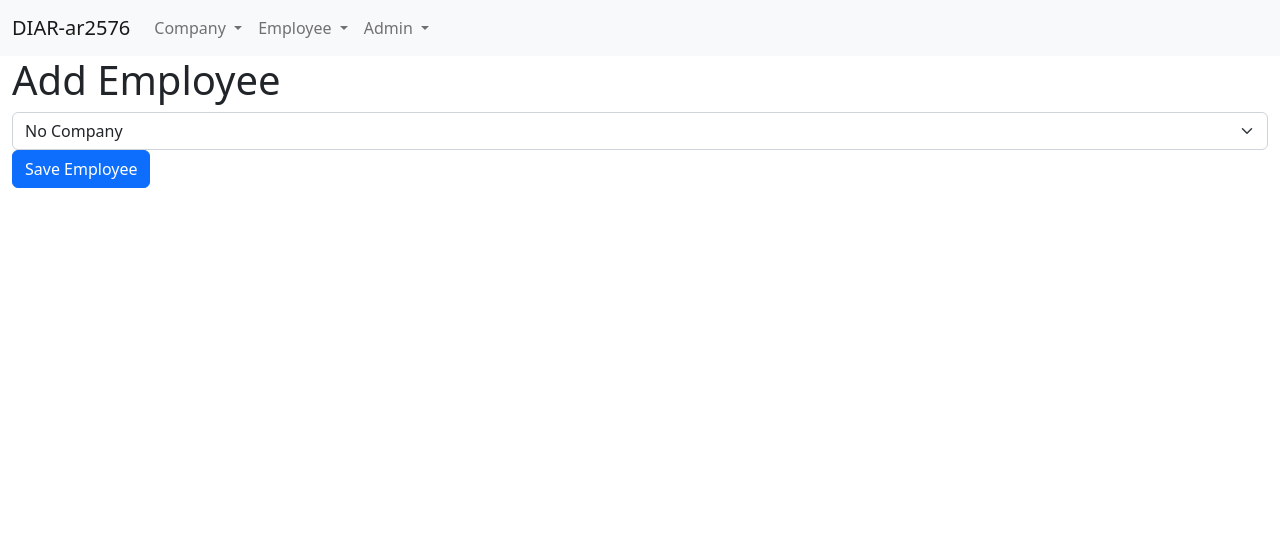
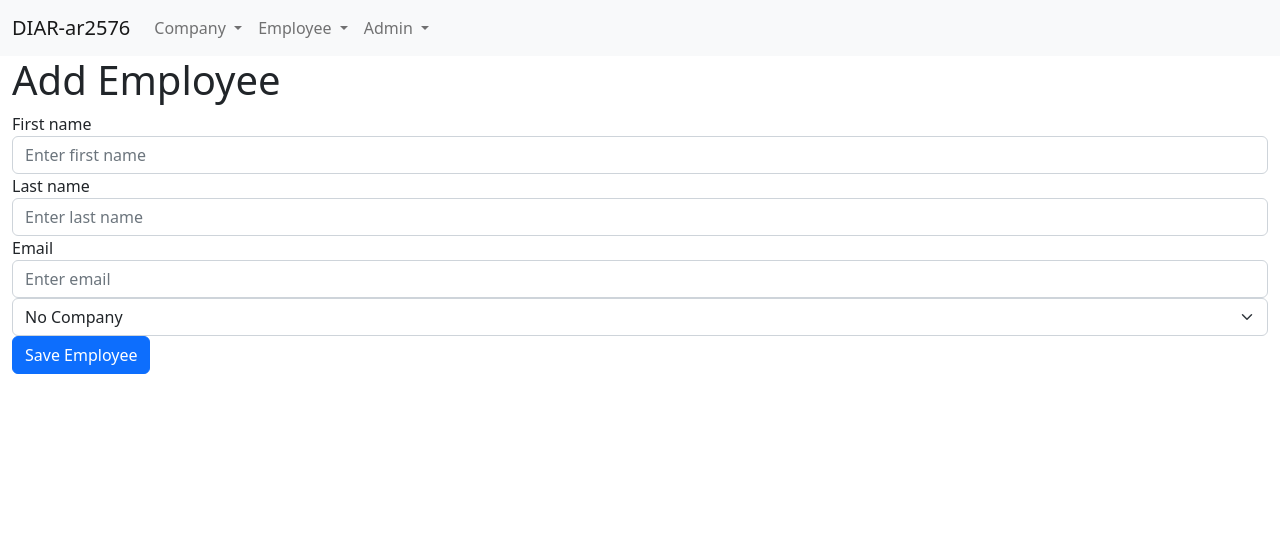
Before and after one commit to AaqibRafiulla/IS601-007, a Flask app: page /employee/add in a window 1280 px wide. Shown: the top 538 px of the page. Run offline with Flask 2, Linux system fonts and the light colour scheme.

Commit message:
added code to add_employee.html file

```diff
--- a/BusinessManagement/templates/add_employee.html
+++ b/BusinessManagement/templates/add_employee.html
@@ -11,6 +11,19 @@
             last_name
             email
             #}
+            {# Generated fields for first_name, last_name, email to add the employee - Aaqib Rafiulla, ar2576, Dec 3, 2022 #}
+            <div class="form-group">
+                <label for="first name">First name</label>
+                <input type="text" class="form-control" id="first name"  placeholder="Enter first name" name="first_name">
+              </div>
+              <div class="form-group">
+                <label for="last name">Last name</label>
+                <input type="text" class="form-control" id="last name"  placeholder="Enter last name" name="last_name">
+              </div>
+              <div class="form-group">
+                <label for="email">Email</label>
+                <input type="email" class="form-control" id="email"  placeholder="Enter email" name="email">
+              </div>
             {# use the below for company selection #}
             {% include "company_dropdown.html" %}
             <input type="submit" class="btn btn-primary" value="Save Employee" />
```
